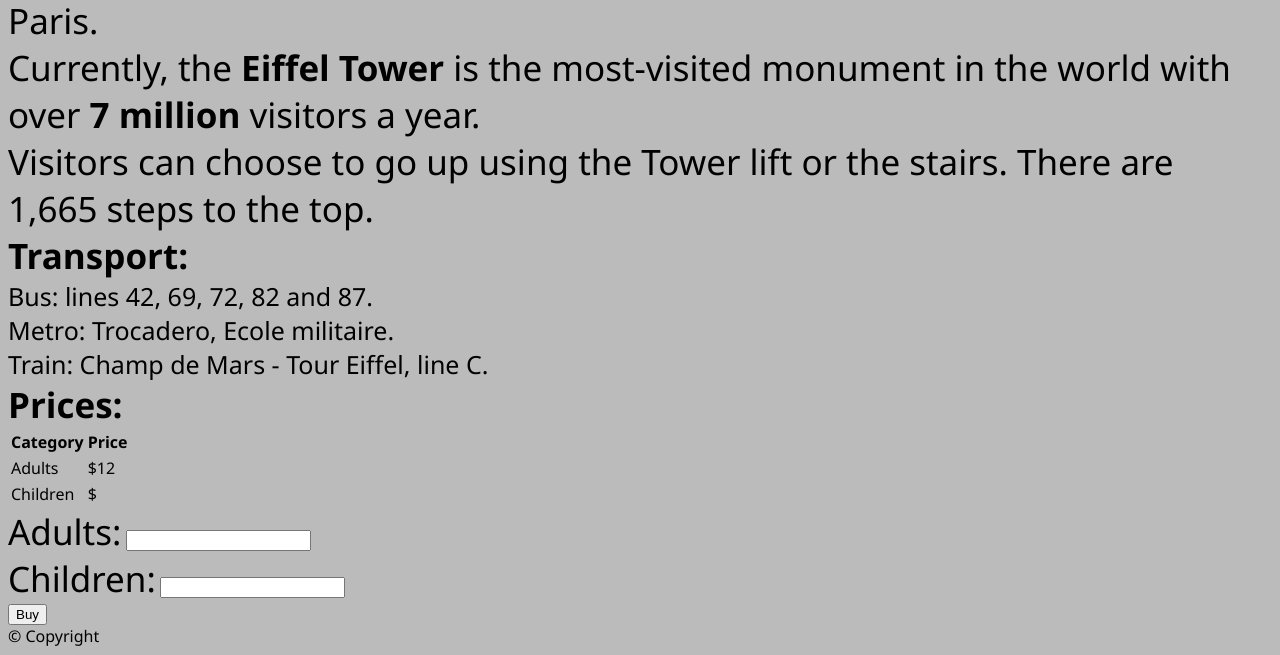
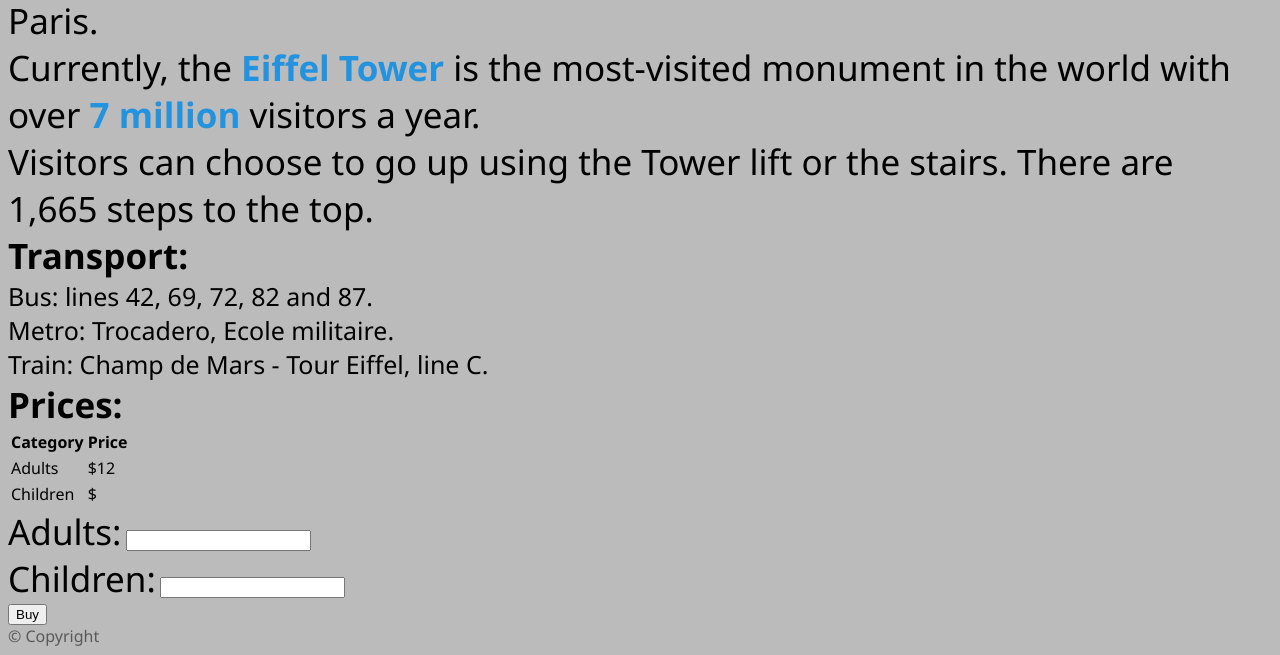
Before and after one commit to yurilov/js-learning, a website: page index.html in a window 1280 px wide. Shown: the part 424-1079 px from the top of the page. Drawn offline with Linux system fonts and the light colour scheme.

Commit message:
added color for strong and footer elements

```diff
--- a/css/style.css
+++ b/css/style.css
@@ -47,3 +47,11 @@
   font-size: 25px;
   font-weight: 500;
 }
+
+strong {
+  color: #2493df;
+}
+
+footer {
+  color: #595959;
+}
```
